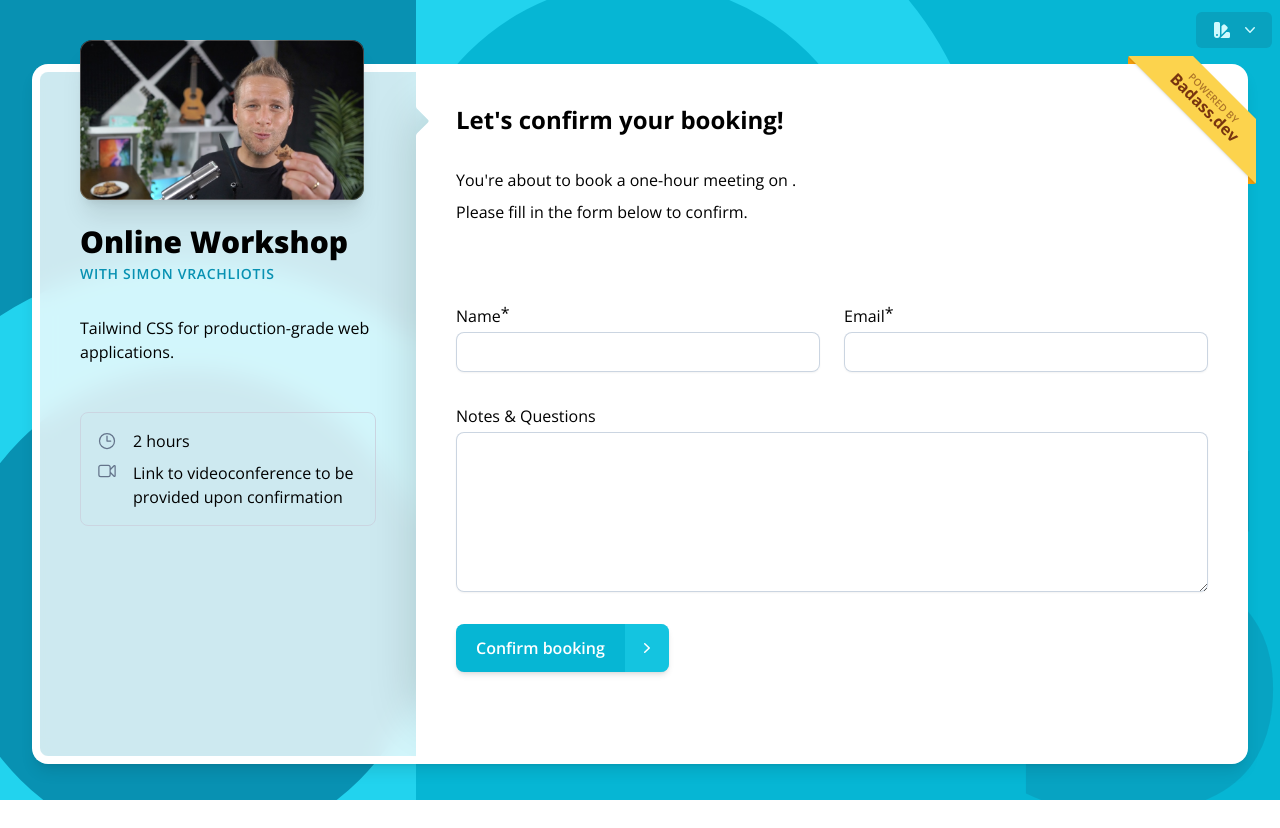
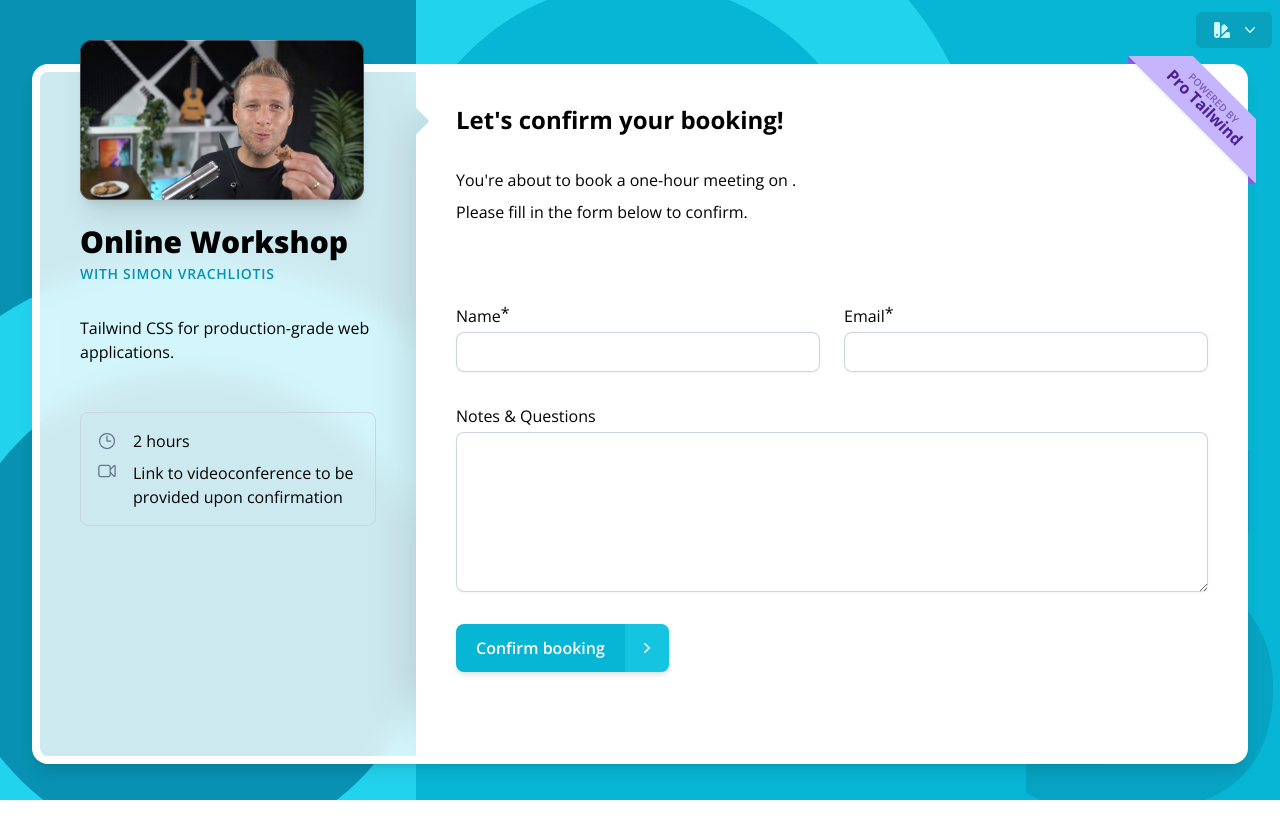
Before and after one commit to pro-tailwind/calendar-app, a Next.js app: page /booking-details in a window 1280 px wide. Built offline with nearby package versions, Linux system fonts and the light colour scheme.

Commit message:
New ribbon color!

```diff
--- a/components/ribbon.tsx
+++ b/components/ribbon.tsx
@@ -1,17 +1,17 @@
 export function Ribbon() {
   return (
     <div className="absolute -right-2 -top-2 z-10 aspect-square w-32 overflow-hidden rounded-sm">
-      <div aria-hidden="true" className="absolute h-2 w-2 bg-amber-500"></div>
-      <div aria-hidden="true" className="absolute bottom-0 right-0 h-2 w-2 bg-amber-500"></div>
+      <div aria-hidden="true" className="absolute h-2 w-2 bg-violet-500"></div>
+      <div aria-hidden="true" className="absolute bottom-0 right-0 h-2 w-2 bg-violet-500"></div>
       <div className="absolute bottom-0 right-0 w-square-diagonal origin-bottom-right rotate-45">
         <a
           href="#"
-          className="flex flex-col items-center bg-amber-300 py-2.5 shadow hover:bg-yellow-300"
+          className="flex flex-col items-center bg-violet-300 py-2.5 shadow hover:bg-violet-200"
         >
-          <span className="text-[10px] font-semibold uppercase leading-none tracking-wide text-amber-900/60">
+          <span className="text-[10px] font-semibold uppercase leading-none tracking-wide text-violet-900/60">
             Powered by
           </span>
-          <span className="font-bold leading-none text-amber-900">Badass.dev</span>
+          <span className="font-bold leading-none text-violet-900">Pro Tailwind</span>
         </a>
       </div>
     </div>
```
